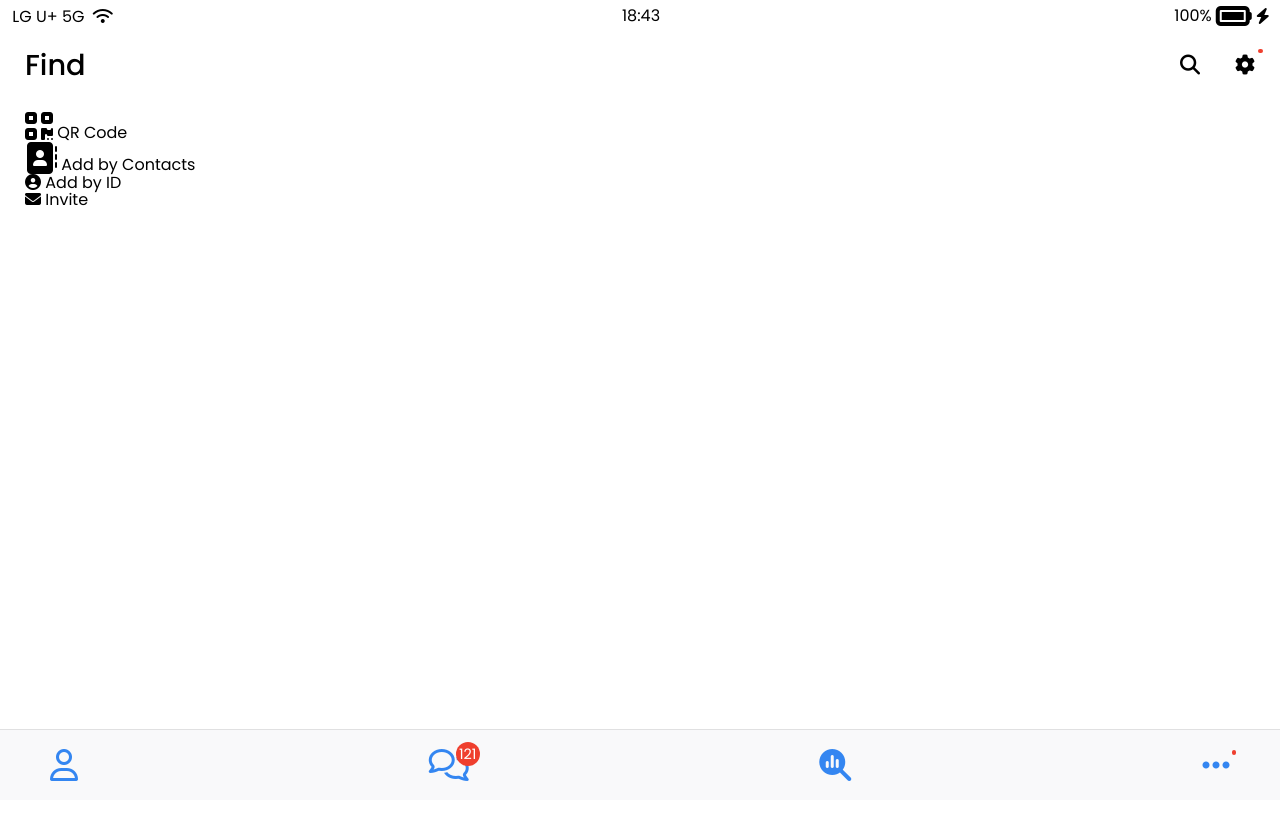
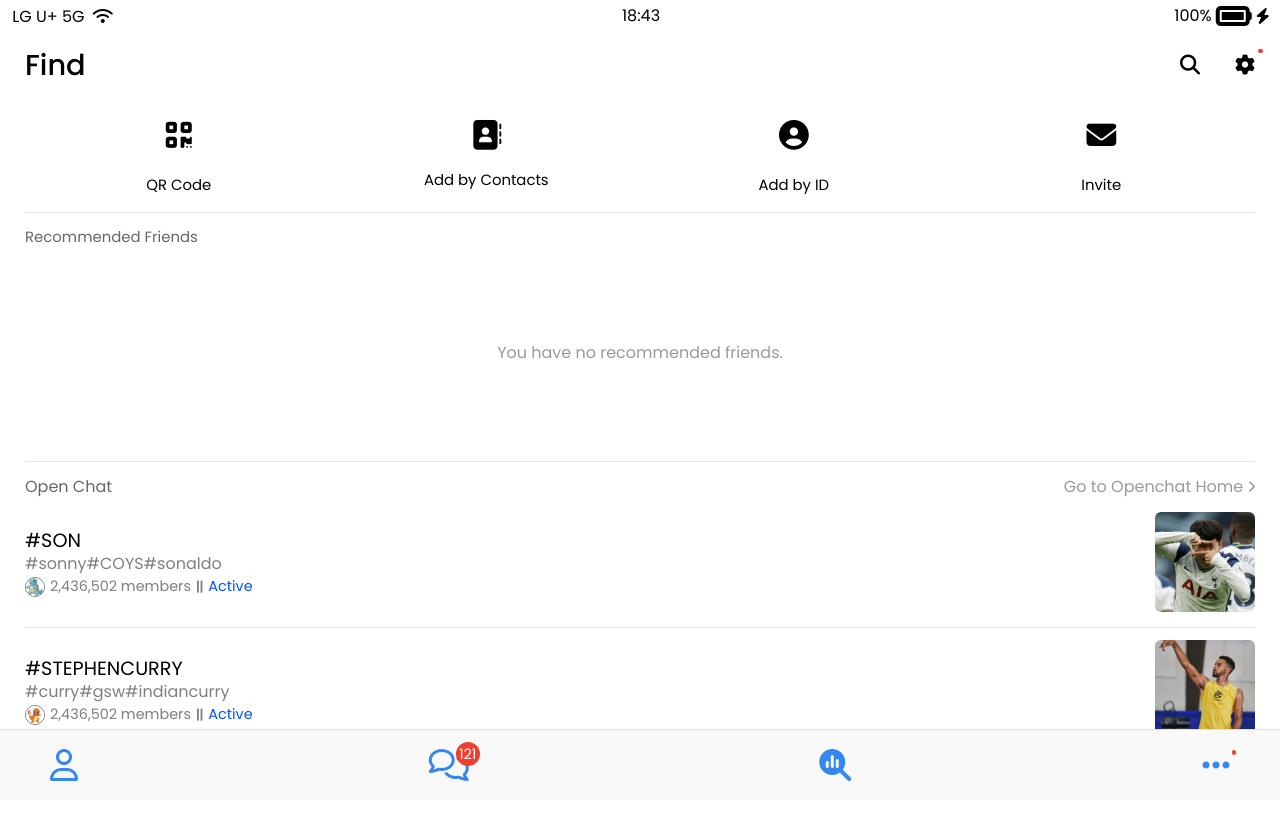
Before and after one commit to daniel231963/kakao-clone-2022, a plain HTML site: page find.html in a window 1280 px wide. Shown: the top 820 px of the page. Drawn offline with Linux system fonts and the light colour scheme; files whose address does not match are found by name.

Commit message:
22.06.3 Find Page done by myself

```diff
--- a/css/components/badge.css
+++ b/css/components/badge.css
@@ -17,3 +17,10 @@
   height: 4.5px;
   border-radius: 50%;
 }
+
+.badge-image {
+  width: 18px;
+  height: 18px;
+  border-radius: 50%;
+  border: 1px solid rgba(0, 0, 0, 0.5);
+}
--- /dev/null
+++ b/css/screens/find.css
@@ -0,0 +1,110 @@
+.find-icons {
+    display: flex;
+    margin-top: 40px;
+    border-bottom: var(--thin-border);
+}
+
+.find-icons__icon {
+    display: flex;
+    flex-direction: column;
+    align-items: center;
+    width: 25%;
+    font-size: 93%;
+    margin-bottom: 20px;
+}
+
+.find-icons__icon span {
+    text-align: center;
+    margin-top: 28px;
+}
+
+.find-icons__icon:nth-child(2) span {
+    position: relative;
+    bottom: 5px;
+}
+
+.recommended-friends {
+    margin-top: 17px;
+    border-bottom: var(--thin-border);
+}
+
+.recommended-friends__header {
+    color: rgba(0, 0, 0, 0.6);
+    font-size: 93%;
+}
+
+.recommended-friends__text {
+    color: rgba(0, 0, 0, 0.4);
+    display: flex;
+    justify-content: center;
+    margin: 100px 0px;
+}
+
+.open-chat {
+    margin-top: 17px;
+}
+
+.open-chat__header {
+    display: flex;
+    justify-content: space-between;
+    margin-bottom: 17px;
+}
+
+.open-chat__header__column:first-child {
+    color: rgba(0, 0, 0, 0.6);
+}
+
+.open-chat__header__column:last-child {
+    color: rgba(0, 0, 0, 0.4);
+}
+
+.open-chat__component {
+    display: flex;
+    justify-content: space-between;
+    align-items: center;
+    margin-bottom: 12px;
+}
+
+.open-chat__component__column:first-child {
+    display: flex;
+    flex-direction: column;
+    line-height: 23px;
+}
+
+.open-chat__component .open-chat__component__column:nth-child(2) img {
+    width: 100px;
+    height: 100px;
+    border-radius: 6px;
+}
+
+.open-chat__component__column__title {
+    font-size: 120%;
+}
+
+.open-chat__component__column__subtitle {
+    color: rgba(0, 0, 0, 0.5);
+}
+
+.open-chat__component__column__status {
+    color: rgba(0, 0, 0, 0.5);
+    font-size: 90%;
+    display: flex;
+    align-items: center;
+}
+
+.open-chat__component__column__status i {
+    margin: 0px 6px;
+}
+
+.open-chat__component__column__status img {
+    margin-right: 5px;
+}
+.open-chat__component__column__status span:last-child {
+    color: var(--tokiblue);
+}
+
+.open-chat__component__dividing-line {
+    margin-bottom: 12px;
+    height: 1px;
+    background-color: rgba(0,0,0,0.09);
+}
--- a/css/styles.css
+++ b/css/styles.css
@@ -14,6 +14,7 @@
 /* Screens  */
 @import "screens/login.css";
 @import "screens/friends.css";
+@import "screens/find.css";
 
 body {
     font-family: 'Poppins', sans-serif;
--- a/css/variables.css
+++ b/css/variables.css
@@ -1,4 +1,5 @@
 :root {
     --tokiblue: rgba(0,80,255,255);
     --side-space: 25px;
+    --thin-border: 1px solid rgba(0,0,0,0.09);
 }
--- a/find.html
+++ b/find.html
@@ -52,14 +52,68 @@
             <span>Add by Contacts</span>
           </div>
           <div class="find-icons__icon">
-            <i class="fa-solid fa-circle-user"></i>
+            <i class="fa-solid fa-circle-user fa-2x"></i>
             <span>Add by ID</span>
           </div>
           <div class="find-icons__icon">
-            <i class="fa-solid fa-envelope"></i>
+            <i class="fa-solid fa-envelope fa-2x"></i>
             <span>Invite</span>
           </div>
         </div>
+
+        <div class="recommended-friends">
+          <div class="recommended-friends__header">
+            <span>Recommended Friends</span>
+          </div>
+          <div class="recommended-friends__text">
+            <span>You have no recommended friends.</span>
+          </div>
+        </div>
+
+        <div class="open-chat">
+          <div class="open-chat__header">
+            <div class="open-chat__header__column">
+              <span>Open Chat</span>
+            </div>
+            <div class="open-chat__header__column">
+              <span>Go to Openchat Home <i class="fa-solid fa-chevron-right fa-xs"></i></span>
+            </div>
+          </div>
+          <div class="open-chat__component">
+            <div class="open-chat__component__column">
+              <span class="open-chat__component__column__title">#SON</span>
+              <span class="open-chat__component__column__subtitle">#sonny#COYS#sonaldo</span>
+              <div class="open-chat__component__column__status">
+                <img class="badge-image" src="screenshots/kkobugi.jpg">
+                <span>2,436,502 members</span>
+                <i class="fa-solid fa-grip-lines-vertical"></i>
+                <span>Active</span>
+              </div>
+            </div>
+            <div class="open-chat__component__column">
+              <img src="screenshots/son.jpg">
+            </div>
+          </div>
+
+          <div class="open-chat__component__dividing-line"></div>
+
+          <div class="open-chat__component">
+            <div class="open-chat__component__column">
+              <span class="open-chat__component__column__title">#STEPHENCURRY</span>
+              <span class="open-chat__component__column__subtitle">#curry#gsw#indiancurry</span>
+              <div class="open-chat__component__column__status">
+                <img class="badge-image" src="screenshots/charlizard.jpg">
+                <span>2,436,502 members</span>
+                <i class="fa-solid fa-grip-lines-vertical"></i>
+                <span>Active</span>
+              </div>
+            </div>
+            <div class="open-chat__component__column">
+              <img src="screenshots/curry.webp">
+            </div>
+          </div>
+        </div>
+
       </main>
 
       <nav class="nav">
```
Also changed, not shown: css/screens/friends.css (renamed from screens/friends.css), css/screens/login.css (renamed from screens/login.css), screenshots/charlizard.jpg (added), screenshots/curry.webp (added), screenshots/kkobugi.jpg (added), screenshots/son.jpg (added), 1 other file.
